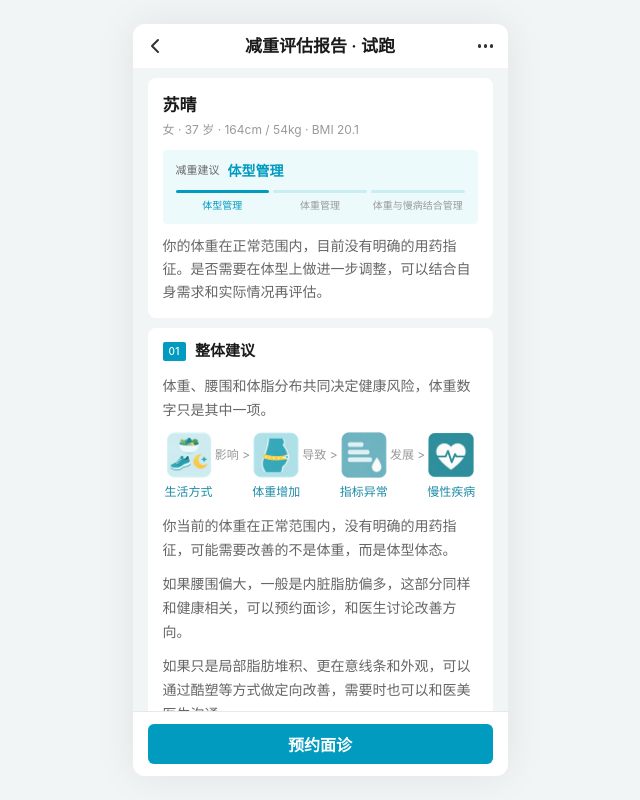
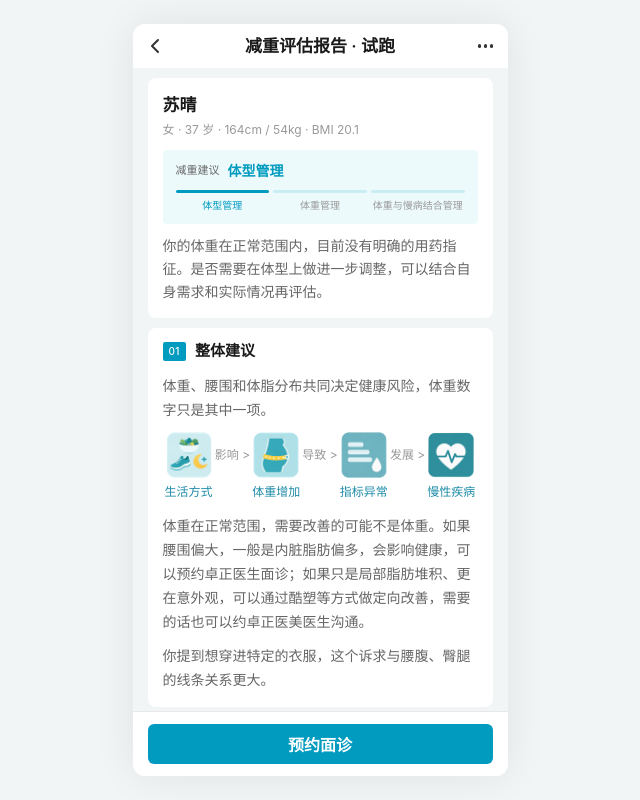
Before and after one commit to lipulin222/health-subscription-demo, a plain HTML site: page weight-management/Assessment-report/json-test.html in a window 1280 px wide. Shown: the whole page, without its empty margins (320-960 px from the left). Drawn offline with Linux system fonts and the light colour scheme.

Commit message:
P12 按新版提示词重跑：结论段缩短、条件句衔接、补卓正口径

```diff
--- a/weight-management/Assessment-report/json-test.html
+++ b/weight-management/Assessment-report/json-test.html
@@ -216,7 +216,7 @@ var CASES = [
       { text:'减重目标为穿进特定衣服', inputPaths:['/answers/goal'] }
     ],
     modules: [
-      { title:'整体建议', markdown:'体重、腰围和体脂分布共同决定健康风险，体重数字只是其中一项。\n\n你当前的体重在正常范围内，没有明确的用药指征，可能需要改善的不是体重，而是体型体态。\n\n如果腰围偏大，一般是内脏脂肪偏多，这部分同样和健康相关，可以预约面诊，和医生讨论改善方向。\n\n如果只是局部脂肪堆积、更在意线条和外观，可以通过酷塑等方式做定向改善，需要时也可以和医美医生沟通。\n\n你想穿进特定的衣服，这类诉求通常与腰腹、臀腿的线条关系更大。' },
+      { title:'整体建议', markdown:'体重、腰围和体脂分布共同决定健康风险，体重数字只是其中一项。\n\n体重在正常范围，需要改善的可能不是体重。如果腰围偏大，一般是内脏脂肪偏多，会影响健康，可以预约卓正医生面诊；如果只是局部脂肪堆积、更在意外观，可以通过酷塑等方式做定向改善，需要的话也可以约卓正医美医生沟通。\n\n你提到想穿进特定的衣服，这个诉求与腰腹、臀腿的线条关系更大。' },
       { title:'饮食建议', markdown:'体重在正常范围时，饮食调整的目标是稳定，而不是减量。\n\n- 三餐定时，避免长时间空腹：不规律进餐容易导致晚间加餐和一次吃过量。\n- 含糖饮料和甜点控制频次：这两类是额外热量最常见的来源，不需要完全戒掉。\n- 看整体饮食质量：蔬菜、蛋白质和主食搭配完整，比计算热量更容易长期坚持。' },
       { title:'运动建议', markdown:'想改善线条，力量训练的优先级高于有氧。\n\n- 每周两到三次力量训练：深蹲、俯卧撑或器械都可以，重点覆盖腰腹与臀腿。\n- 有氧保持常规量：快走等中低强度即可，作用在心肺健康，不必为消耗额外加量。\n- 训练日补充蛋白质：足量蛋白质是肌肉合成的前提，摄入量可以按体重估算。' }
     ]
```
